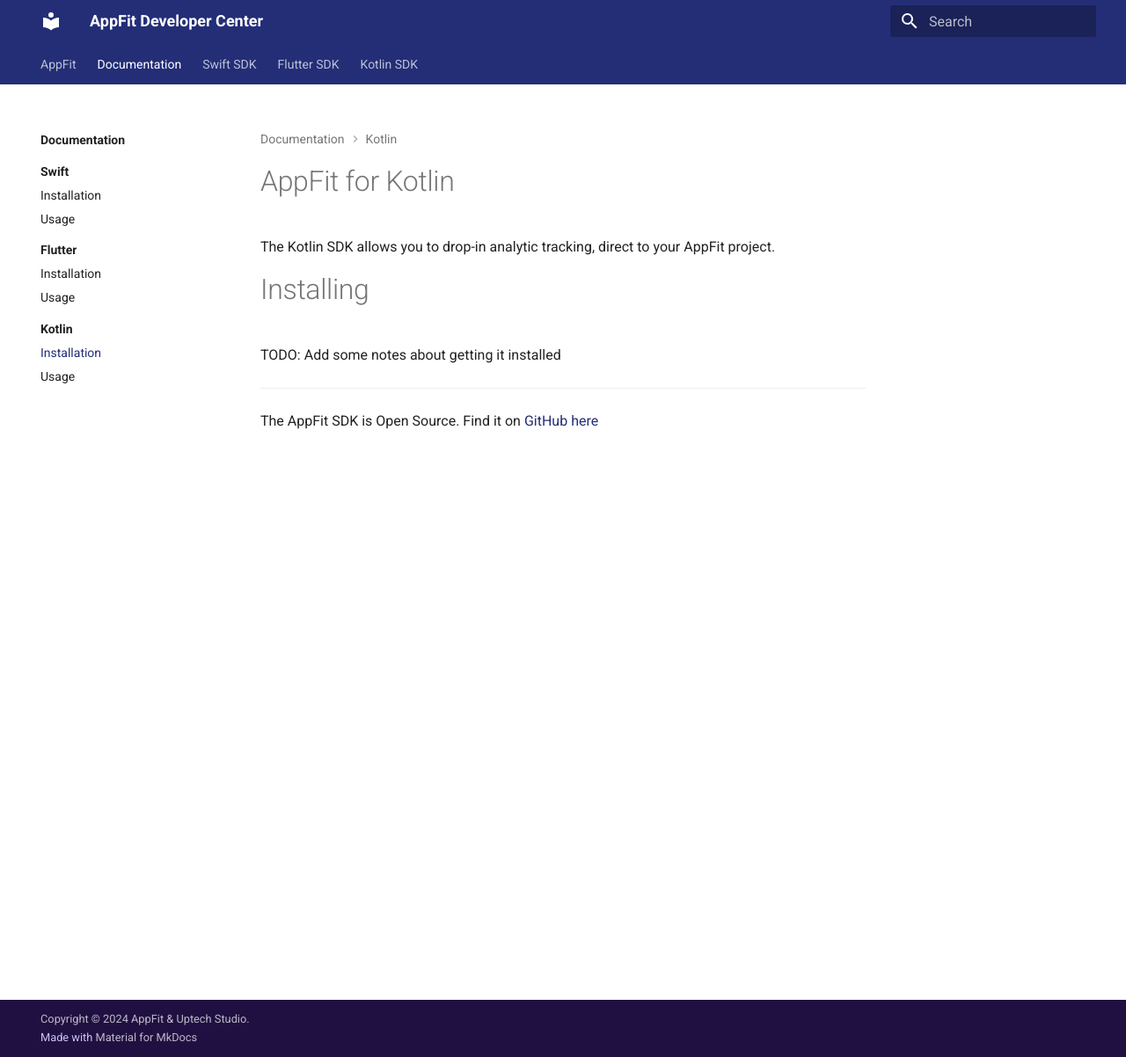
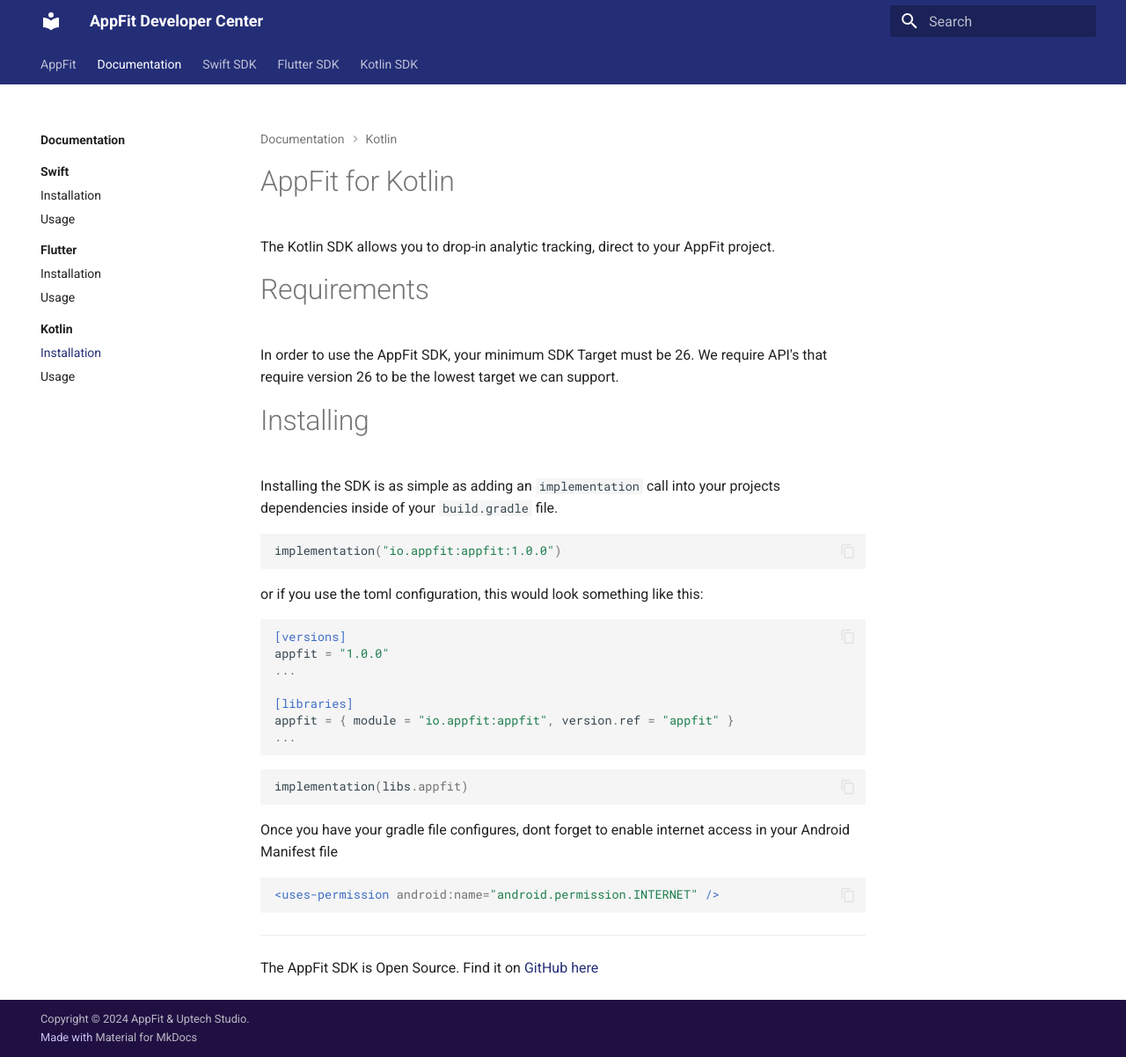
Before and after one commit to uptech/appfit-sdk-docs, an MkDocs documentation site: the page built from docs/kotlin/installation.md, in a window 1280 px wide and 1202 px high. Shown: the whole window at 88% size. Built offline with MkDocs 1.6.1 and Material for MkDocs 9.7.7, drawn with Linux system fonts in a browser that asks for light colours.

Commit message:
Update Kotlin Documentation
This updates the instalation instructions for kotlin (aka Android)

````diff
--- a/docs/kotlin/installation.md
+++ b/docs/kotlin/installation.md
@@ -2,9 +2,39 @@
 
 The Kotlin SDK allows you to drop-in analytic tracking, direct to your AppFit project.
 
+# Requirements
+
+In order to use the AppFit SDK, your minimum SDK Target must be 26. We require API's that require version 26 to be the lowest target we can support.
+
 # Installing
 
-TODO: Add some notes about getting it installed
+Installing the SDK is as simple as adding an `implementation` call into your projects dependencies inside of your `build.gradle` file.
+
+```kotlin
+implementation("io.appfit:appfit:1.0.0")
+```
+
+or if you use the toml configuration, this would look something like this:
+
+```toml
+[versions]
+appfit = "1.0.0"
+...
+
+[libraries]
+appfit = { module = "io.appfit:appfit", version.ref = "appfit" }
+...
+```
+
+```kotlin
+implementation(libs.appfit)
+```
+
+Once you have your gradle file configures, dont forget to enable internet access in your Android Manifest file
+
+```xml
+<uses-permission android:name="android.permission.INTERNET" />
+```
 
 ---
 
````
